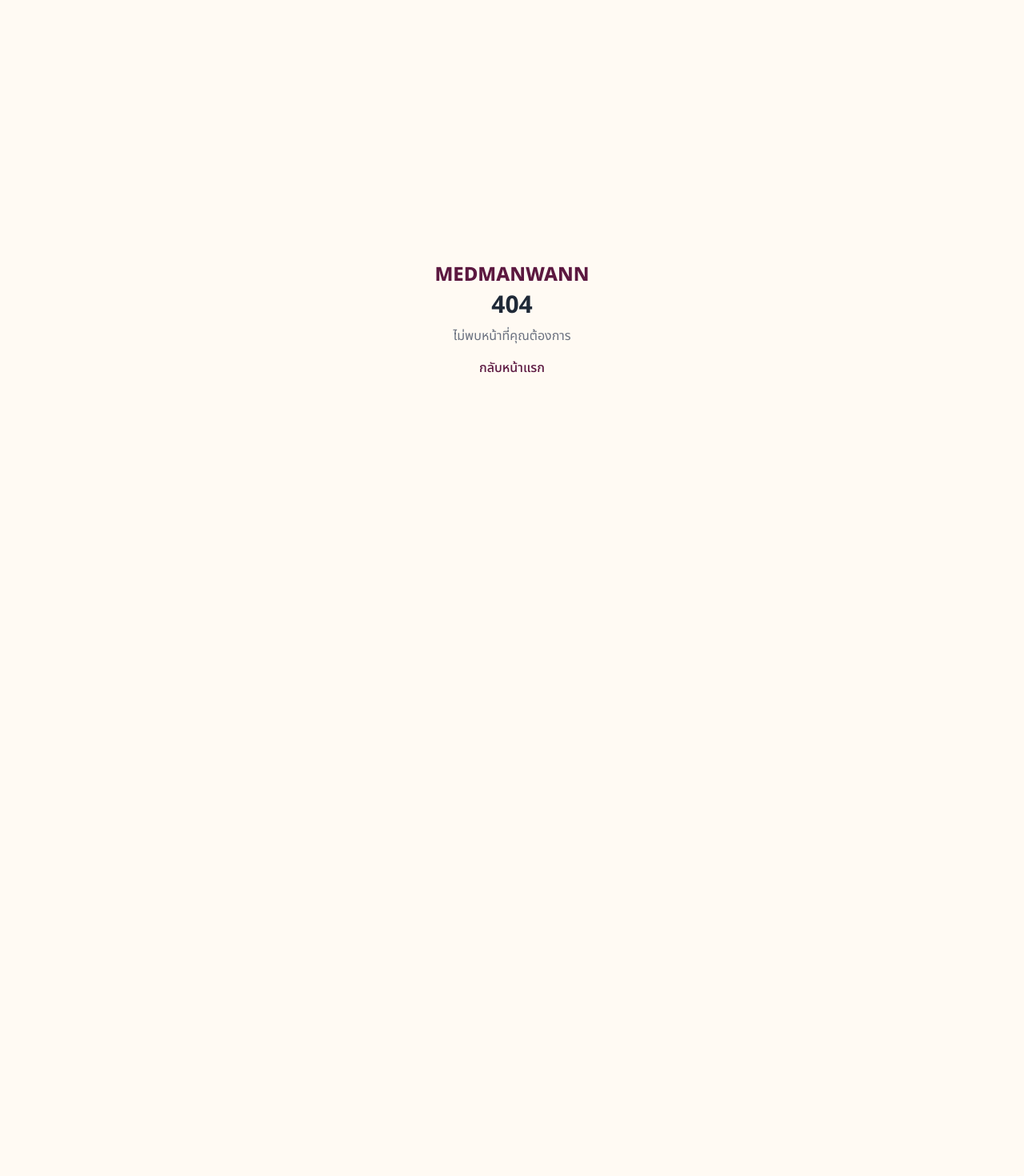
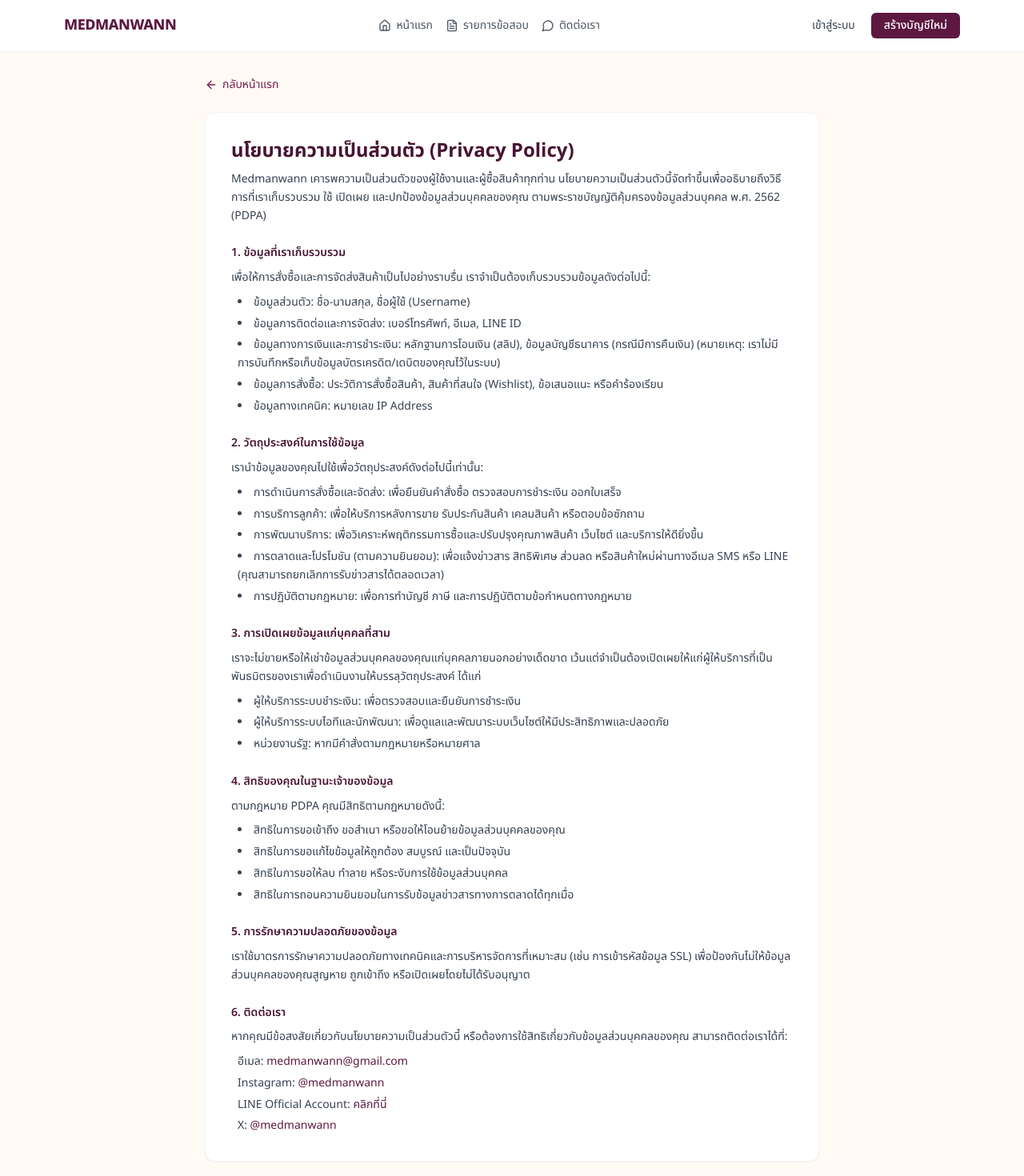
Before and after one commit to 30062550/MEDMANWANN, a Next.js app: page /privacy in a window 1280 px wide. Before the commit this address had no page. Shown: the top 1470 px of the page at 80% size. Before the commit the page ends 800 px from the top, so only its background shows below. Built offline with nearby package versions, Linux system fonts and the light colour scheme; no server answers.

Commit message:
Update and rename src/app/(shop)/privacy-page.tsx to src/app/(shop)/privacy/page.tsx

```diff
--- a/src/app/(shop)/privacy-page.tsx
+++ b/src/app/(shop)/privacy/page.tsx
@@ -139,7 +139,7 @@
                 rel="noopener noreferrer"
                 className="text-brand-700 hover:underline"
               >
-                medmanwann
+                @medmanwann
               </a>
             </li>
             <li>
@@ -161,7 +161,7 @@
                 rel="noopener noreferrer"
                 className="text-brand-700 hover:underline"
               >
-                medmanwann
+                @medmanwann
               </a>
             </li>
           </ul>
```
